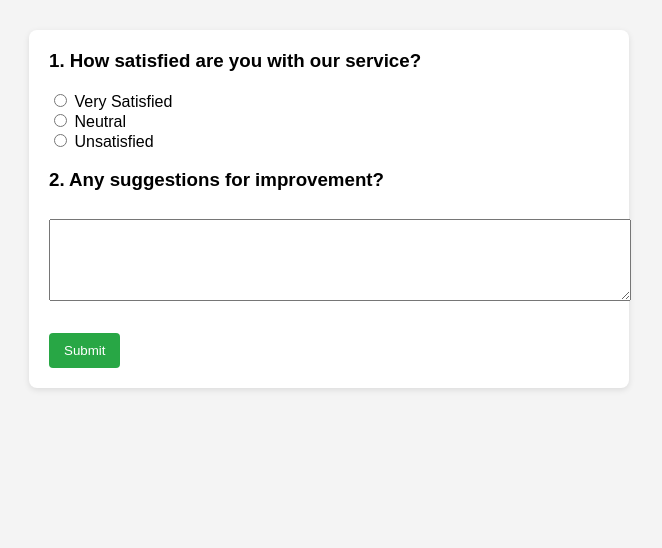
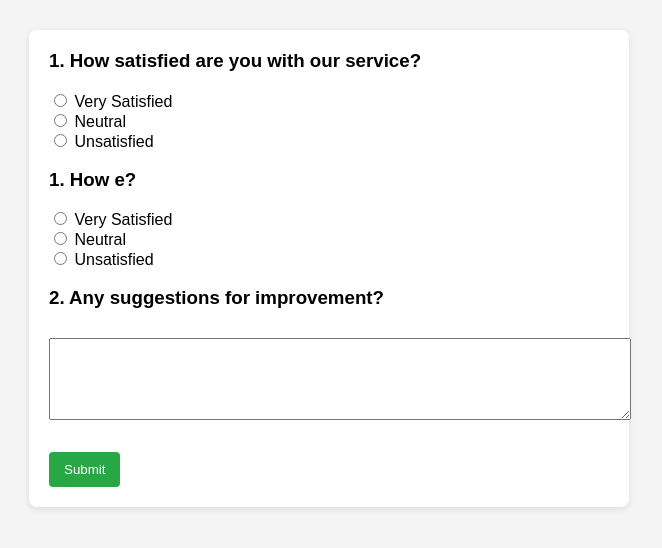
Before and after one commit to doc-state-ma-us/Bridging-Gap, a plain HTML site: page index.html in a window 1280 px wide. Shown: the whole page, without its empty margins (311-973 px from the left). Drawn offline with Linux system fonts and the light colour scheme.

Commit message:
Update index.html

```diff
--- a/index.html
+++ b/index.html
@@ -51,6 +51,12 @@
     <label><input type="radio" name="satisfaction" value="Neutral"> Neutral</label><br>
     <label><input type="radio" name="satisfaction" value="Unsatisfied"> Unsatisfied</label><br><br>
 
+    <h3>1. How e?</h3>
+    <label><input type="radio" name="satisfaction" value="Very Satisfied" required> Very Satisfied</label><br>
+    <label><input type="radio" name="satisfaction" value="Neutral"> Neutral</label><br>
+    <label><input type="radio" name="satisfaction" value="Unsatisfied"> Unsatisfied</label><br><br>
+
+
     <h3>2. Any suggestions for improvement?</h3>
     <textarea name="suggestions" rows="4" required></textarea><br><br>
 
```
